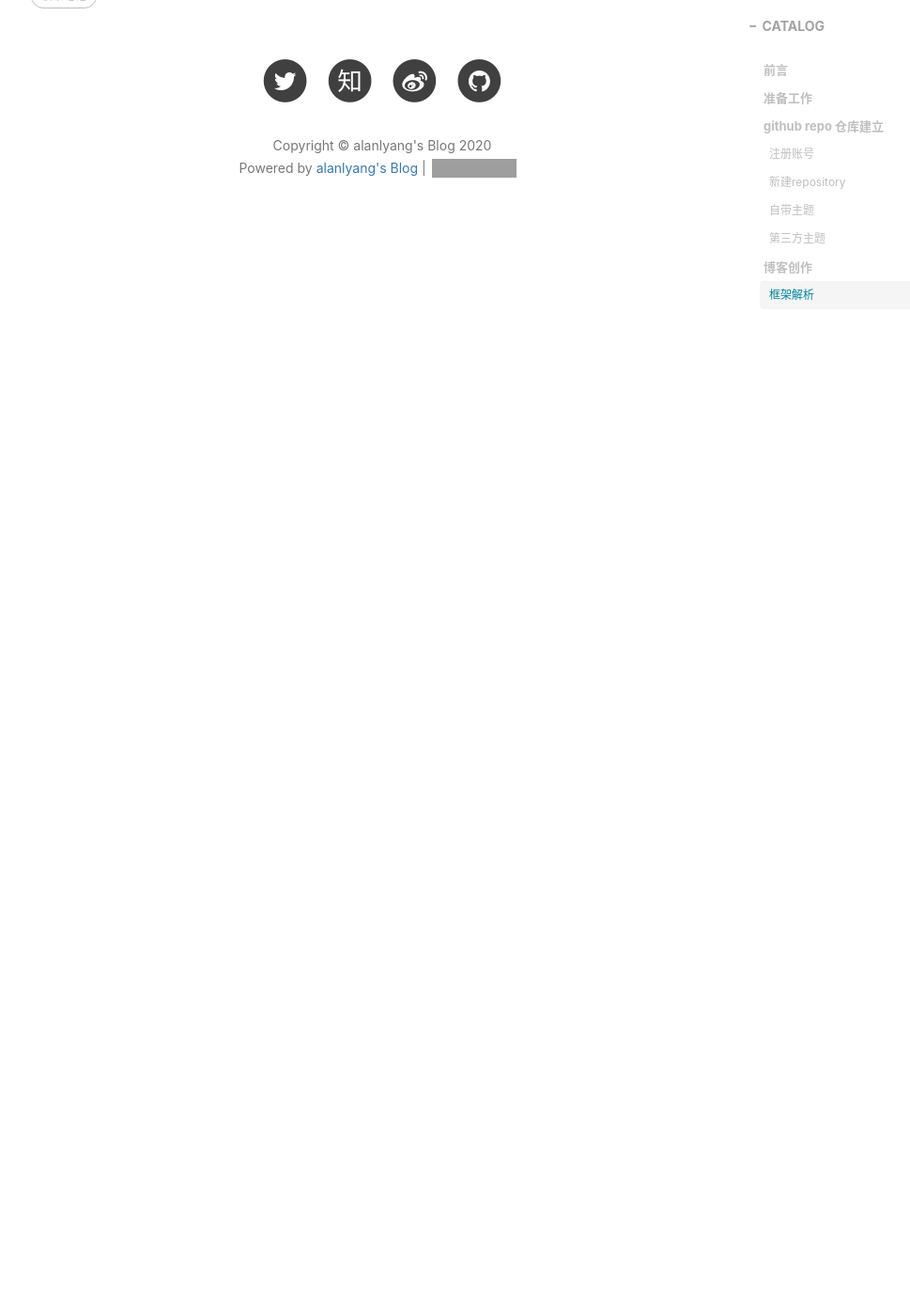
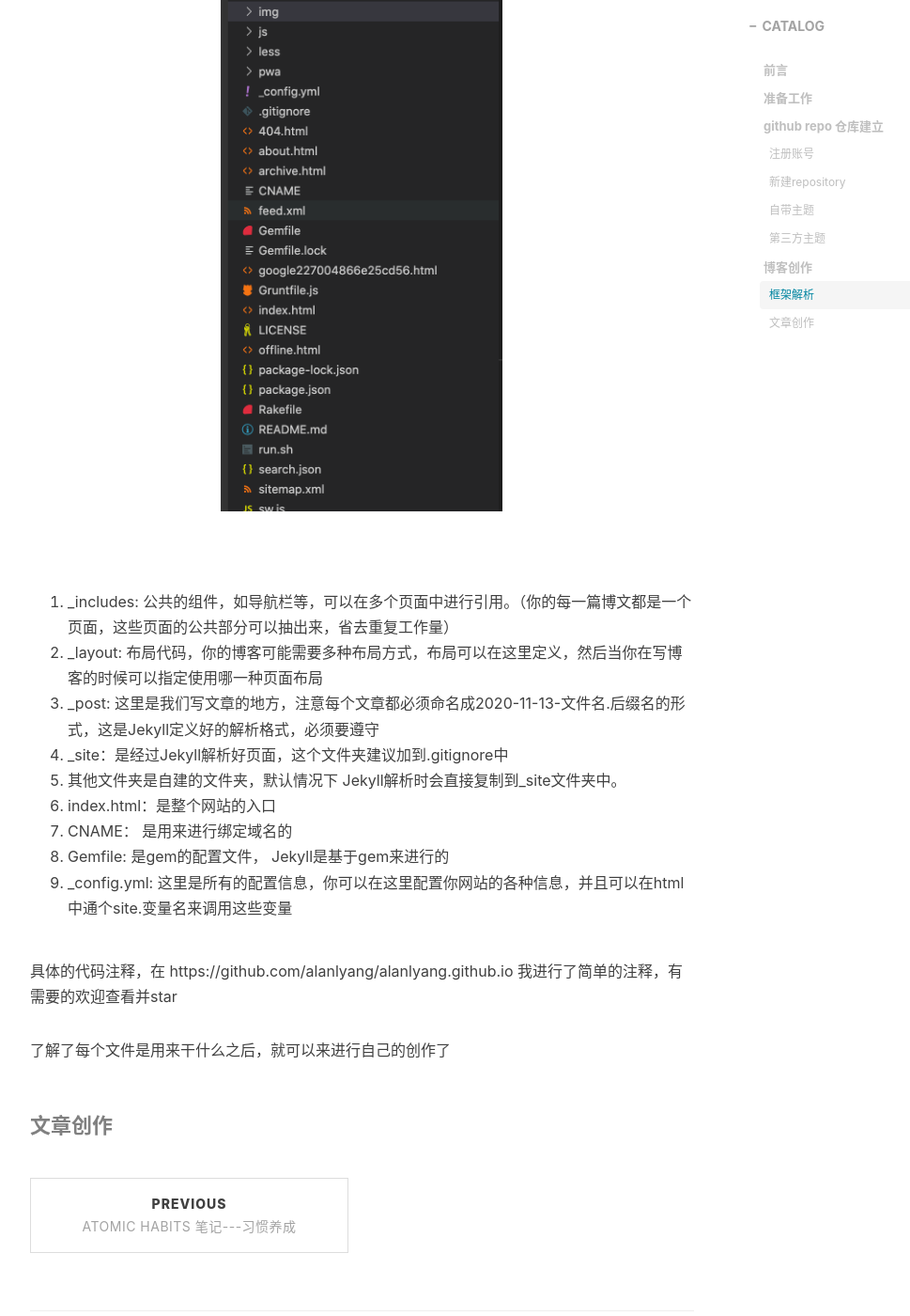
Before and after one commit to alanlyang/alanlyang.github.io, a Jekyll site: the page built from _posts/web/2020-11-10-使用github+jekyll构建个人博客.md, in a window 1280 px wide and 1400 px high, scrolled down 5975 px. Shown: the whole window at 94% size, without its empty margins (233-1202 px from the left). Built offline with Jekyll 4.4.1, drawn with Linux system fonts in a browser that asks for light colours; nearby versions of some CDN libraries; comment, search, counter and statistics services are not loaded; before the commit the page ends 6258 px from its top, so only the background shows below that; some of the changed text lies outside the part shown; grey boxes are pictures that could not be loaded.

Commit message:
2020-11-13

```diff
--- a/_posts/web/2020-11-10-使用github+jekyll构建个人博客.md
+++ b/_posts/web/2020-11-10-使用github+jekyll构建个人博客.md
@@ -87,4 +87,23 @@ github 是当前最著名的开源网站(当然也是大型程序员相亲网站
 此时你已经可以看到自己的网站雏形。但是看到一堆的代码是不是很懵逼，不知道从何开始。别着急，慢慢来。<br>
 > 如果你不想看这部分关于代码的解释，想直接去写文章到你的博客，那么你可以跳过这部分,但是还是建议你看一下，这会对于你以后对代码的改造有很大用处
 
-github博客其实是基于Jekyll+liquid来进行的，简单来讲，就是你在框架指定位置写好markdown文章后，其他人在访问你的网站时，github会调用jekyll
+github博客其实是基于Jekyll+liquid来进行的，简单来讲，就是你在框架指定位置写好markdown文章后，其他人在访问你的网站时，github会调用jekyll来对文章进行解析，并生成对应的html文件，用于网站的展示。<br>
+
+Jekyll的目录结构如下:<br>
+<img src="/img/in-post/2020-11-13-github建站/7.png" width="300px" height="400px"><br>
+
+1. _includes: 公共的组件，如导航栏等，可以在多个页面中进行引用。（你的每一篇博文都是一个页面，这些页面的公共部分可以抽出来，省去重复工作量）
+2. _layout: 布局代码，你的博客可能需要多种布局方式，布局可以在这里定义，然后当你在写博客的时候可以指定使用哪一种页面布局
+3. _post: 这里是我们写文章的地方，注意每个文章都必须命名成2020-11-13-文件名.后缀名的形式，这是Jekyll定义好的解析格式，必须要遵守
+4. _site：是经过Jekyll解析好页面，这个文件夹建议加到.gitignore中
+5. 其他文件夹是自建的文件夹，默认情况下 Jekyll解析时会直接复制到_site文件夹中。
+6. index.html：是整个网站的入口
+7. CNAME： 是用来进行绑定域名的
+8. Gemfile: 是gem的配置文件， Jekyll是基于gem来进行的
+9. _config.yml: 这里是所有的配置信息，你可以在这里配置你网站的各种信息，并且可以在html中通个site.变量名来调用这些变量
+
+具体的代码注释，在 https://github.com/alanlyang/alanlyang.github.io 我进行了简单的注释，有需要的欢迎查看并star
+
+了解了每个文件是用来干什么之后，就可以来进行自己的创作了
+
+#### 文章创作
```
Also changed, not shown: img/in-post/2020-11-13-github建站/7.png (added).
